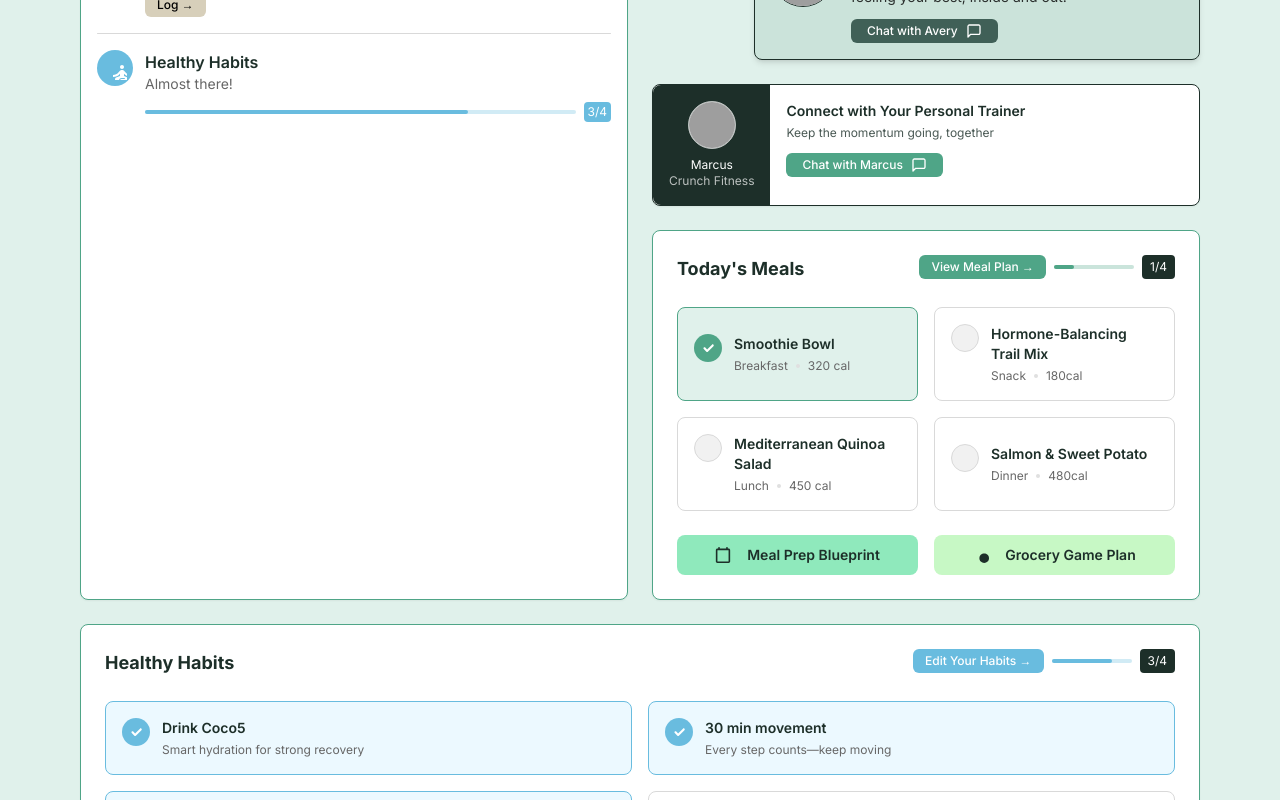
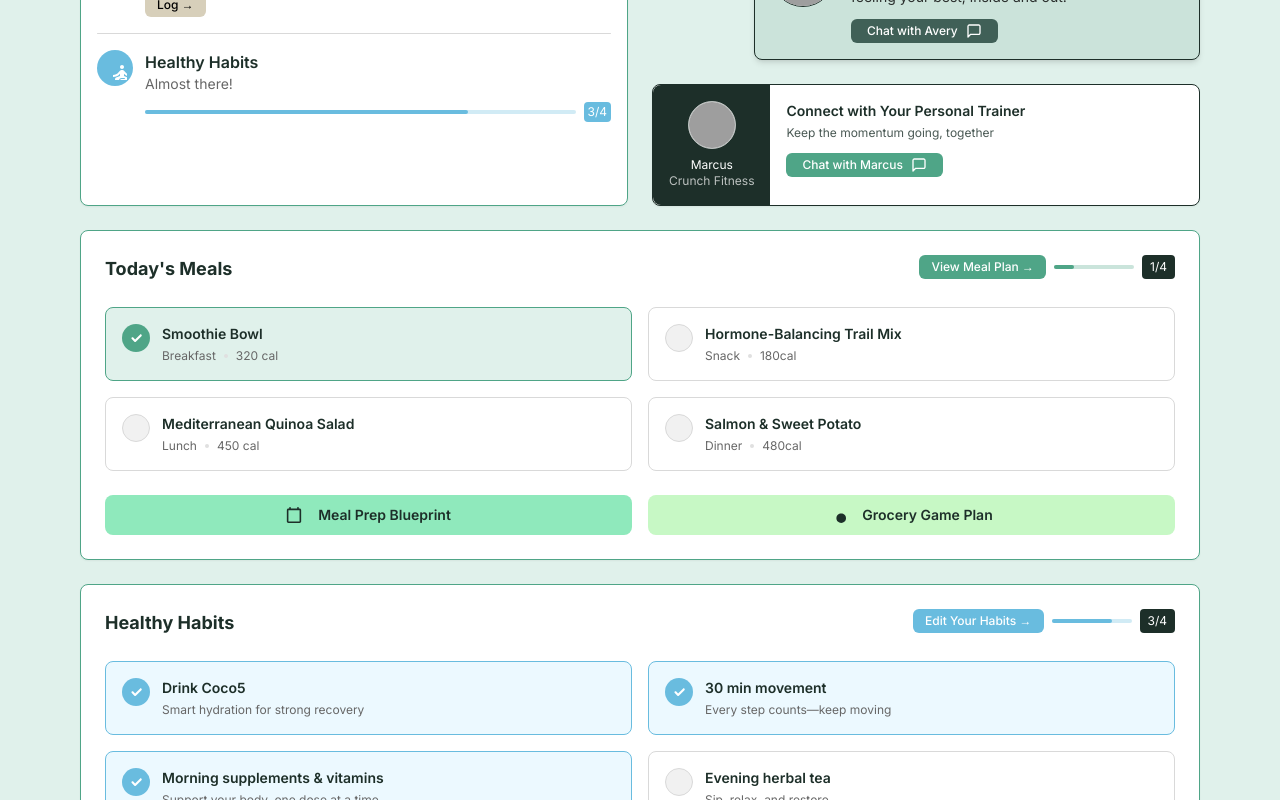
Before and after one commit to laurasprauer/feenx-prototype-v1, a React (Vite) app: page /dashboard in a window 1280 px wide. Shown: the part 492-1292 px from the top of the page. Built offline with nearby package versions, Linux system fonts and the light colour scheme; grey boxes are pictures that could not be loaded.

Commit message:
Move Today's Meals to be 100% width below the snapshot box
cgen-6d89c07c746c4f37bfcd92a8d30633ea

```diff
--- a/client/pages/Dashboard.tsx
+++ b/client/pages/Dashboard.tsx
@@ -573,8 +573,11 @@ export default function Dashboard() {
                 </Button>
               </div>
             </div>
+          </div>
+        </div>
 
-            {/* Today's Meals */}
+        {/* Today's Meals - Full Width */}
+        <div className="mt-6">
           <div className="bg-white rounded-lg border border-[#4FA587] shadow-sm">
             <div className="p-6">
               <div className="flex justify-between items-start mb-6">
@@ -679,7 +682,6 @@ export default function Dashboard() {
                   </svg>
                   Grocery Game Plan
                 </Button>
-                </div>
               </div>
             </div>
           </div>
```
Lines whose indentation alone changed are shown as unchanged.
